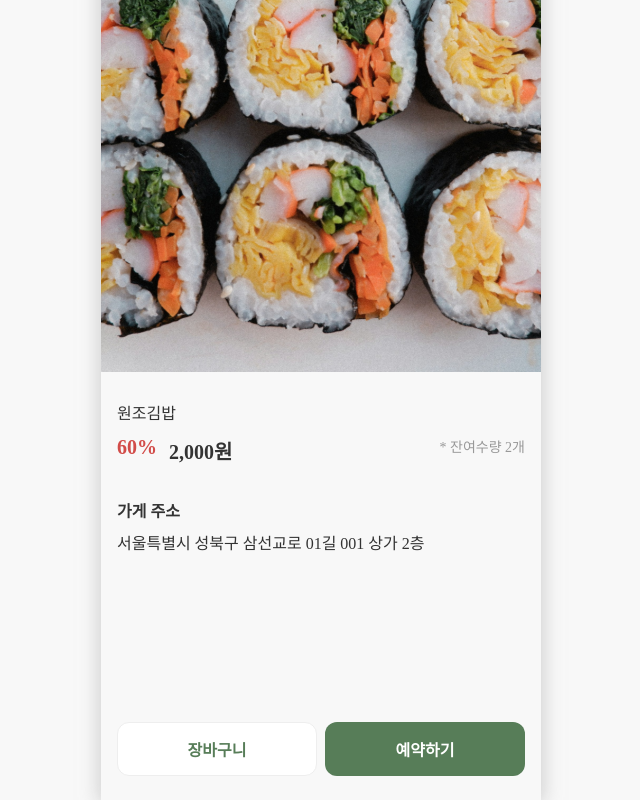
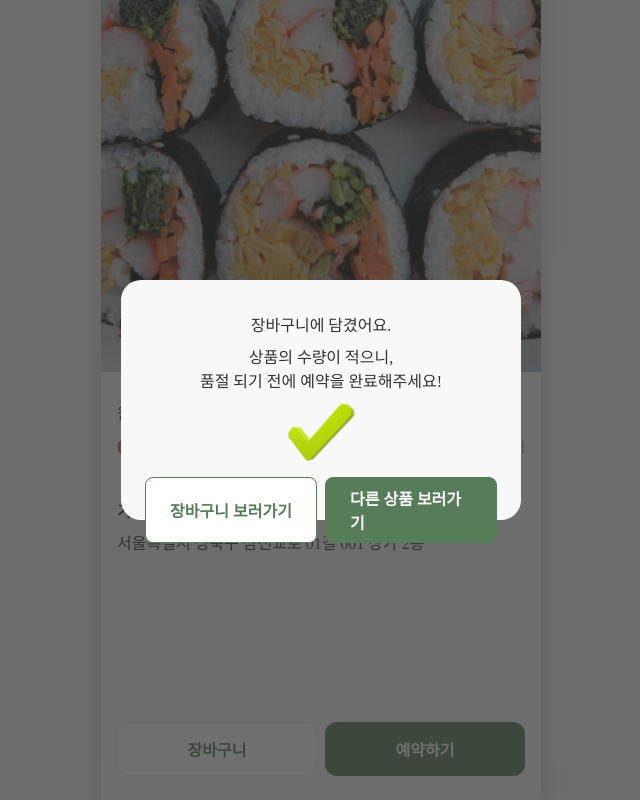
Before and after one commit to 2024-4lineton/FrontEnd, a React (Create React App) app in the folder frontend/: page /menu-detail in a window 1280 px wide. Both pictures are taken after a click on the element "장바구니". Shown: the part 200-1000 px from the top of the page, without its empty margins (319-959 px from the left). Built offline with nearby package versions, Linux system fonts and the light colour scheme.

Commit message:
✨ FEAT. 메뉴 상세 페이지 - 모달창 구현

```diff
--- /dev/null
+++ b/frontend/src/entities/menuDetail/CartModal.jsx
@@ -0,0 +1,100 @@
+import styled from "styled-components";
+import success from '../../assets/MenuDetail/success.svg';
+import { useNavigate } from "react-router-dom";
+
+export default function CartModal({ onClose }) {
+
+    const navigate = useNavigate('');
+
+    return (
+        <Wrapper>
+            <ModalContainer>
+                <Title>장바구니에 담겼어요.</Title>
+                <Content>상품의 수량이 적으니, <br/>
+                            품절 되기 전에 예약을 완료해주세요!</Content>
+                <Img src={success}/>
+                <ButtonContainer>
+                    <CloseButton onClick={onClose}>장바구니 보러가기</CloseButton>
+                    <ConfirmButton onClick={()=>navigate(-1)}>다른 상품 보러가기</ConfirmButton>
+                </ButtonContainer>
+            </ModalContainer>
+        </Wrapper>
+    );
+}
+
+const Wrapper = styled.div`
+    position: fixed;
+    top: 0;
+    left: 0;
+    width: 100vw;
+    height: 100vh;
+    background: rgba(51, 51, 51, 0.70);
+    display: flex;
+    justify-content: center;
+    align-items: center;
+    z-index: 1000;
+`;
+
+const ModalContainer = styled.div`
+    width: 80%;
+    max-width: 400px;
+    height: 15rem;
+    border-radius: 1.25rem;
+    background: #F8F8F8;
+    padding: 1.5rem;
+    display: flex;
+    flex-direction: column;
+    align-items: center;
+    padding-top: 2rem;
+`;
+
+const Title = styled.div`
+color: #333;
+font-family: Pretendard;
+font-size: 1rem;
+font-style: normal;
+font-weight: 400;
+line-height: normal;
+`;
+
+const Content = styled(Title)`
+    font-size: 1rem;
+    text-align: center;
+    margin-top: 0.5rem;
+`;
+
+const Img=styled.img`
+margin-top: 0.5rem;
+`
+
+const ButtonContainer = styled.div`
+    display: flex;
+    gap: 0.5rem;
+    width: 100%;
+    justify-content: space-between;
+    margin-top: 0.5rem;
+`;
+
+const CloseButton = styled.div`
+display: inline-flex;
+padding: 0.5rem 1.5rem;
+justify-content: center;
+align-items: center;
+gap: 0.625rem;
+border-radius: 0.5rem;
+border: 1px solid #577D58;
+background: #FFF;
+color: #577D58;
+font-family: Pretendard;
+font-size: 1rem;
+font-style: normal;
+font-weight: 600;
+line-height: normal;
+cursor: pointer;
+width: 100%;
+`;
+
+const ConfirmButton = styled(CloseButton)`
+background: #577D58;
+color: #FFF;
+`;
--- /dev/null
+++ b/frontend/src/entities/menuDetail/ReservationModal.jsx
@@ -0,0 +1,93 @@
+import styled from "styled-components";
+import success from '../../assets/MenuDetail/success.svg';
+
+export default function ReservationModal({ onClose }) {
+    return (
+        <Wrapper>
+            <ModalContainer>
+                <Title>예약이 수락 되었어요.</Title>
+                <Content>도착하면 사장님께 아래의 핀번호를 말해주세요.</Content>
+
+                <Container>
+                    <Pin>8</Pin>
+                    <Pin>7</Pin>
+                    <Pin>6</Pin>
+                    <Pin>5</Pin>
+                </Container>
+
+                <Content>마감 전에 상품을 찾으러 가주세요!</Content>
+
+                {/* <ButtonContainer>
+                    <CloseButton onClick={onClose}>닫기</CloseButton>
+                    <ConfirmButton>예약 완료</ConfirmButton>
+                </ButtonContainer> */}
+
+            </ModalContainer>
+        </Wrapper>
+    );
+}
+
+const Wrapper = styled.div`
+    position: fixed;
+    top: 0;
+    left: 0;
+    width: 100vw;
+    height: 100vh;
+    background: rgba(51, 51, 51, 0.70);
+    display: flex;
+    justify-content: center;
+    align-items: center;
+    z-index: 1000;
+`;
+
+const ModalContainer = styled.div`
+    width: 80%;
+    max-width: 400px;
+    height: 15rem;
+    border-radius: 1.25rem;
+    background: #F8F8F8;
+    padding: 1.5rem;
+    display: flex;
+    flex-direction: column;
+    align-items: center;
+    padding-top: 2rem;
+`;
+
+const Title = styled.div`
+color: #333;
+font-family: Pretendard;
+font-size: 1rem;
+font-style: normal;
+font-weight: 400;
+line-height: normal;
+`;
+
+const Content = styled(Title)`
+    font-size: 1rem;
+    text-align: center;
+    margin-top: 0.5rem;
+`;
+
+const Container = styled.div`
+    display: flex;
+    gap: 0.75rem;
+    margin-top: 1.25rem;
+    margin-bottom: 1.2rem;
+`
+
+const Pin = styled.div`
+display: flex;
+justify-content: center;
+align-items: center;
+width: 3.8125rem;
+height: 4.625rem;
+border-radius: 0.25rem;
+border: 1px solid #EEE;
+background: #FFF;
+color: #577D58;
+font-family: Pretendard;
+font-size: 2rem;
+font-style: normal;
+font-weight: 400;
+line-height: normal;
+`
--- a/frontend/src/pages/MenuDetail.jsx
+++ b/frontend/src/pages/MenuDetail.jsx
@@ -3,10 +3,38 @@ import Header from "../shared/components/Header";
 import menu from "../assets/TraditionalMarket/menu.svg";
 import back from "../assets/TraditionalMarket/arrow.svg";
 import { useNavigate } from "react-router-dom";
+import CartModal from "../entities/menuDetail/CartModal";
+import ReservationModal from "../entities/menuDetail/ReservationModal";
+import { useState, useEffect } from "react";
 
 export default function MenuDetail(){
 
     const navigate = useNavigate('');
+    const [isCartModalOpen, setIsCartModalOpen] = useState(false);
+    const [isReservationModalOpen, setIsReservationModalOpen] = useState(false);
+
+    const openCartModal = () => {
+        setIsCartModalOpen(true);
+    };
+
+    const closeCartModal = () => {
+        setIsCartModalOpen(false);
+    };
+
+    const openReservationModal = () => {
+        setIsReservationModalOpen(true);
+    };
+
+    const closeReservationModal = () => {
+        setIsReservationModalOpen(false);
+    };
+
+    useEffect(() => {
+        if (isReservationModalOpen) {
+            const timer = setTimeout(closeReservationModal, 3000);
+            return () => clearTimeout(timer);
+        }
+    }, [isReservationModalOpen]);
 
     return(
     <Wrapper>
@@ -36,10 +64,13 @@ export default function MenuDetail(){
         </MenuContainer>
 
         <ButtonContainer>
-            <CartButton>장바구니</CartButton>
-            <ReservationButton>예약하기</ReservationButton>
+            <CartButton onClick={openCartModal}>장바구니</CartButton>
+            <ReservationButton onClick={openReservationModal}>예약하기</ReservationButton>
         </ButtonContainer>
 
+
+        {isCartModalOpen && <CartModal onClose={closeCartModal} />}
+        {isReservationModalOpen && <ReservationModal onClose={closeReservationModal} />}
     </Wrapper>);
 }
 
```
Also changed, not shown: frontend/src/assets/MenuDetail/success.svg (added).
